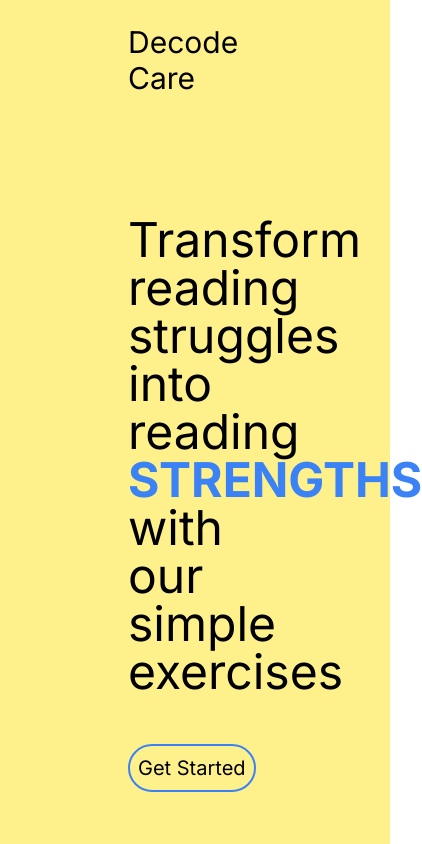
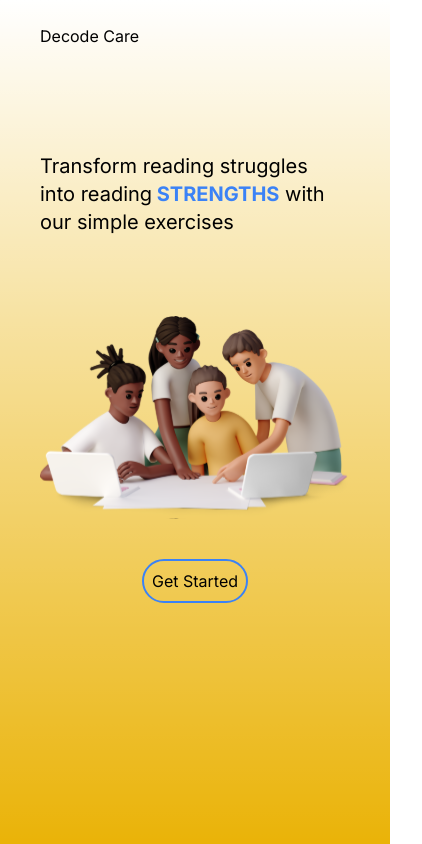
Before and after one commit to ghpaterson/decode-care, a Next.js app: page / in a window 390 px wide. Shown: the whole page, 422 px wide, since content can reach past the window. Built offline with nearby package versions, Linux system fonts and the light colour scheme.

Commit message:
added more styling to homepage and made it responsive

```diff
--- a/app/CVCMenu/page.js
+++ b/app/CVCMenu/page.js
@@ -4,10 +4,9 @@ import NavBar from "@/components/NavBar";
 export default function CVCMenu() {
   return (
     <>
-      <main className="px-32">
+      <main className="px-10 lg:px-32">
         <NavBar />
         <h1 className="text-3xl">CVC Menu</h1>
-        <Link href="/MainMenu">Menu</Link>
       </main>
     </>
   );
--- a/app/HFWMenu/page.js
+++ b/app/HFWMenu/page.js
@@ -4,10 +4,9 @@ import NavBar from "@/components/NavBar";
 export default function HFWMenu() {
   return (
     <>
-      <main className="px-32">
+      <main className="px-10 lg:px-32">
         <NavBar />
         <h1 className="text-3xl">High Frequency Words Menu</h1>
-        <Link href="/MainMenu">Menu</Link>
       </main>
     </>
   );
--- a/app/MainMenu/page.js
+++ b/app/MainMenu/page.js
@@ -4,7 +4,7 @@ import NavBar from "@/components/NavBar";
 export default function MainMenu() {
   return (
     <>
-      <main className="px-32">
+      <main className="px-10 lg:px-32">
         <NavBar />
         <h1 className="text-3xl">Main Menu</h1>
         <div className="flex flex-col gap-2">
--- a/app/page.js
+++ b/app/page.js
@@ -1,31 +1,35 @@
 import Image from "next/image";
 import Link from "next/link";
 import NavBar from "@/components/NavBar";
+import homepageImage from "../public/homepageImage.svg";
 
 export default function Home() {
   return (
     <>
-      <main className="h-screen bg-yellow-200 px-32">
+      <main className="h-screen bg-gradient-to-b from-white to bg-yellow-500 px-10 lg:px-32">
         <NavBar />
-        <section className="mt-24">
-          <p className="text-5xl">
-            Transform reading struggles into
-            <br />
-            reading<span className="font-bold text-blue-500">
-              {" "}
-              STRENGTHS
-            </span>{" "}
-            with our simple
-            <br />
-            exercises
+        <section className="mt-20">
+          <p className="text-xl lg:text-6xl">
+            Transform reading struggles
+            <br /> into reading
+            <span className="font-bold text-blue-500"> STRENGTHS</span> with
+            <br /> our simple exercises
           </p>
-
-          <div className="my-12">
-            <Link href="/MainMenu">
-              <button className="text-xl border-blue-500 border-solid border-2 rounded-full px-2 py-2 hover:bg-blue-500 hover:text-white">
-                Get Started
-              </button>
-            </Link>
+          <div className="lg:flex justify-between">
+            <div className="mt-20 lg:-mt-6 lg:order-2">
+              <Image
+                src={homepageImage}
+                width={550}
+                alt="Family reading Image"
+              />
+            </div>
+            <div className="flex justify-center lg:order-1 mt-10 lg:mt-20">
+              <Link href="/MainMenu">
+                <button className="lg:text-2xl border-blue-500 border-solid border-2 rounded-full px-2 py-2 hover:bg-blue-500 hover:text-white">
+                  Get Started
+                </button>
+              </Link>
+            </div>
           </div>
         </section>
       </main>
--- a/components/NavBar.js
+++ b/components/NavBar.js
@@ -16,7 +16,7 @@ export default function NavBar() {
 
   return (
     <>
-      <nav className="py-6 text-3xl">
+      <nav className="py-6 lg:text-3xl">
         <div className="flex justify-between">
           <h1>Decode Care</h1>
           {showMainMenuLink && <Link href="/MainMenu">Menu</Link>}
```
Also changed, not shown: public/homepageImage.svg (added).
